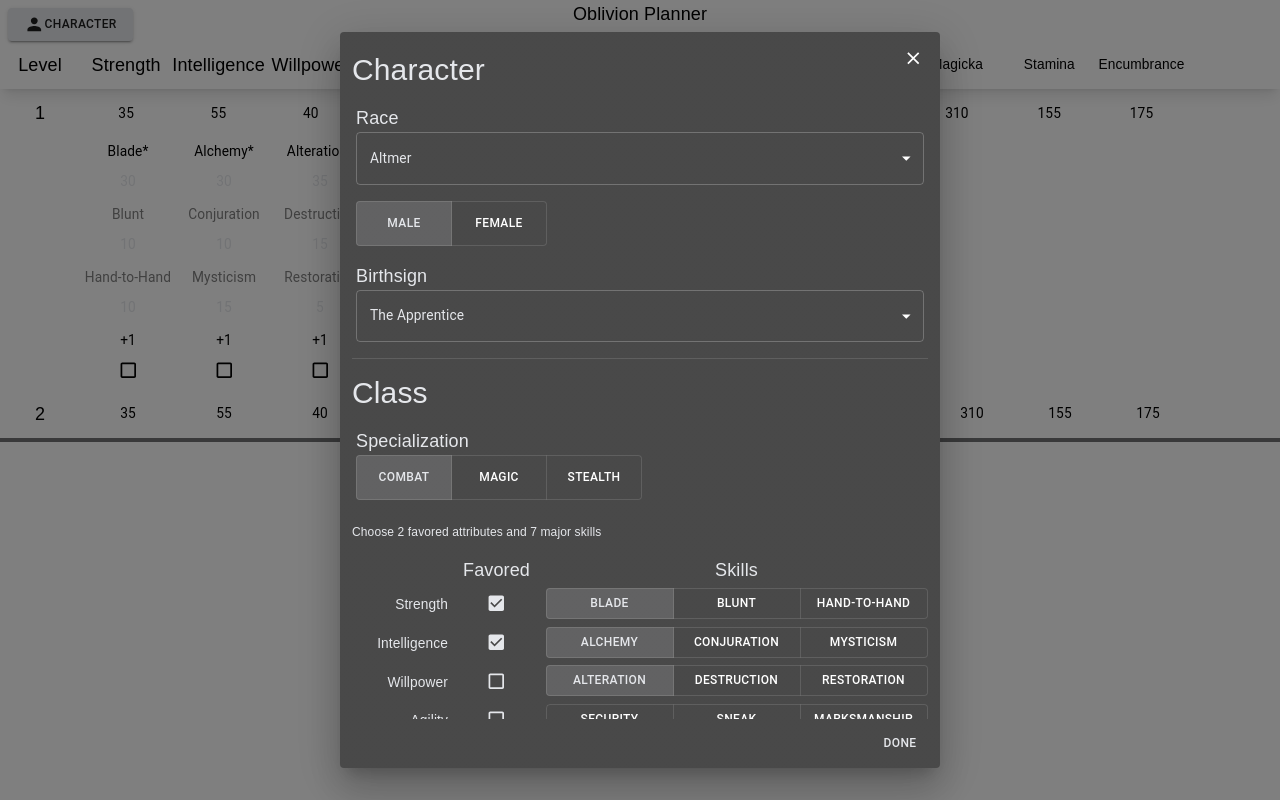
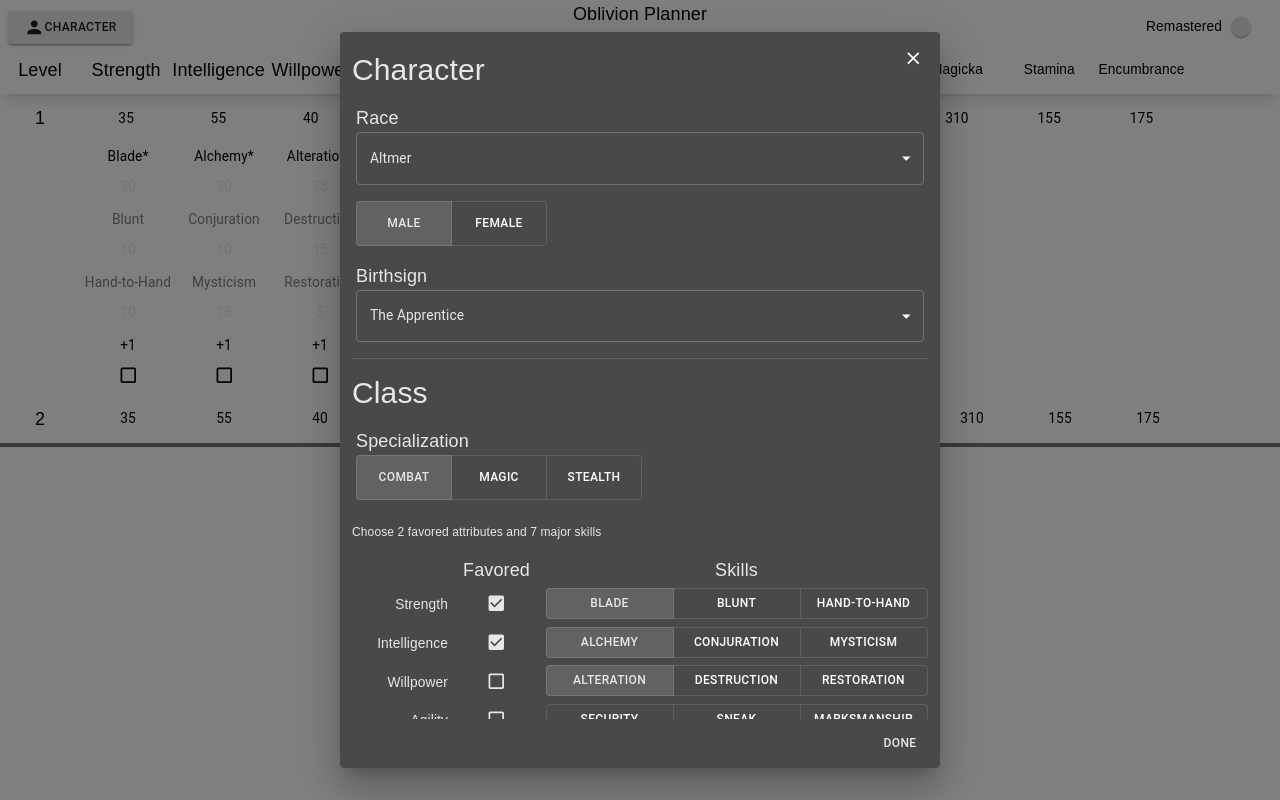
Before and after one commit to ScottMcDermid/oblivion-planner, a Next.js app: page / in a window 1280 px wide. Built offline with nearby package versions, Linux system fonts and the light colour scheme.

Commit message:
added remastered toggle

```diff
--- a/src/app/page.tsx
+++ b/src/app/page.tsx
@@ -6,7 +6,7 @@ import CssBaseline from '@mui/material/CssBaseline';
 import PersonIcon from '@mui/icons-material/Person';
 import DeleteIcon from '@mui/icons-material/Delete';
 import Skeleton from '@mui/material/Skeleton';
-import { Button, StyledEngineProvider } from '@mui/material';
+import { Button, StyledEngineProvider, Switch } from '@mui/material';
 
 import theme from '@/app/theme';
 
@@ -41,6 +41,7 @@ export default function Home() {
   const [isConfirmingReset, setIsConfirmingReset] = useState<boolean>(false);
   const [modifyingLevel, setModifyingLevel] = useState<number | null>(null);
   const [removingLevel, setRemovingLevel] = useState<number | null>(null);
+  const [remastered, setRemastered] = useState(false);
 
   const commitLevelUp = (levelUp: LevelUp, level?: number): void => {
     setLevelUp(levelUp, level);
@@ -94,7 +95,8 @@ export default function Home() {
         <CssBaseline />
         <div className="flex h-screen flex-col place-items-center overflow-y-auto bg-inherit">
           <h1 className="absolute items-center text-lg">Oblivion Planner</h1>
-          <div className="space-between flex w-full flex-row pl-2 pt-6 sm:pt-2">
+          <div className="flex w-full flex-row justify-between pl-2 pt-6 sm:pt-2">
+            <div className="flex place-items-center">
               <Button
                 variant="contained"
                 aria-label="Character Creation"
@@ -117,6 +119,15 @@ export default function Home() {
                   <div className="hidden sm:block">Reset</div>
                 </Button>
               )}
+            </div>
+            <div className="flex place-items-center">
+              <div>Remastered</div>
+              <Switch
+                checked={remastered}
+                color="secondary"
+                onChange={() => setRemastered(!remastered)}
+              />
+            </div>
           </div>
 
           {/* Table Header */}
```
Lines whose indentation alone changed are shown as unchanged.
